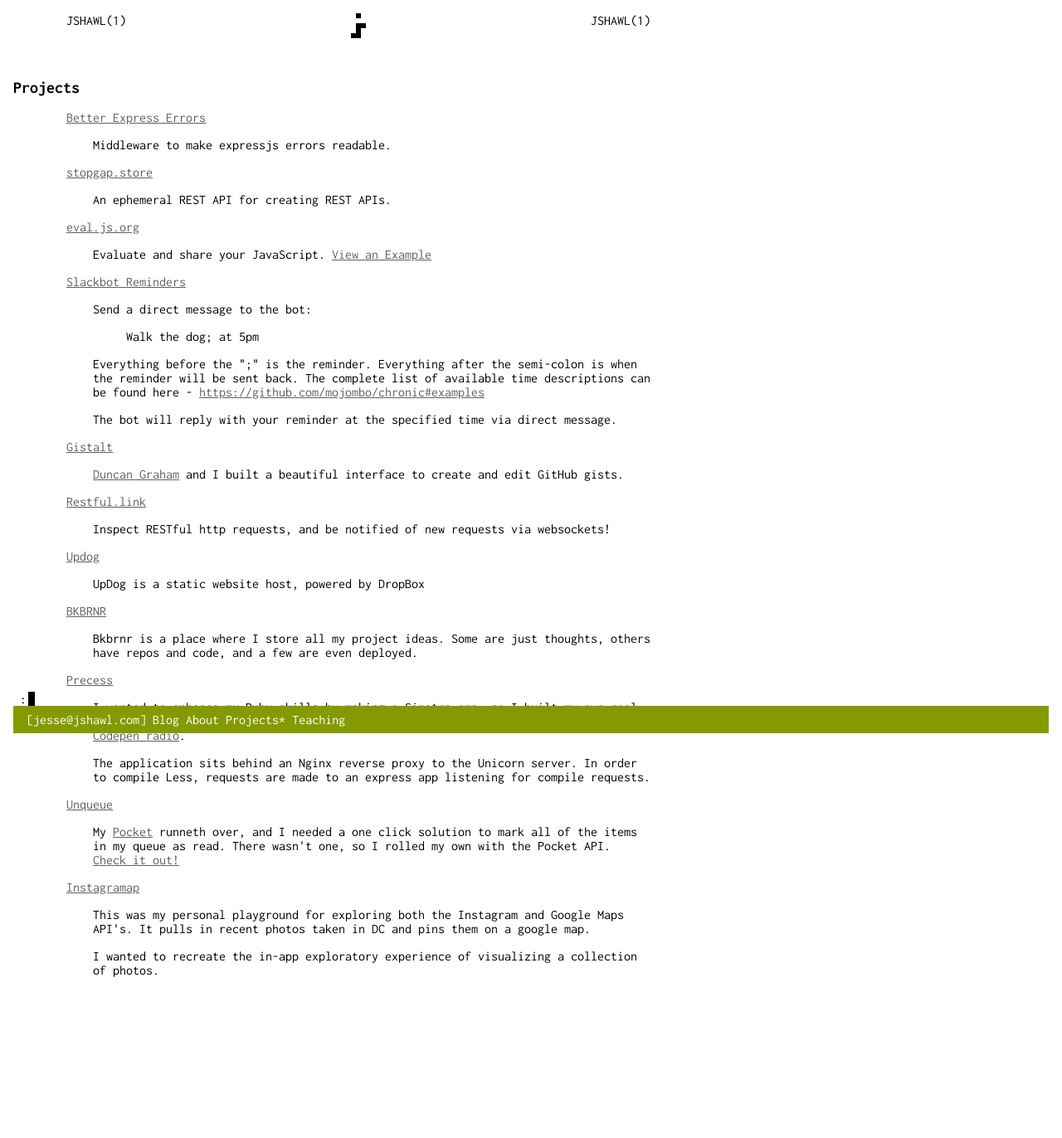
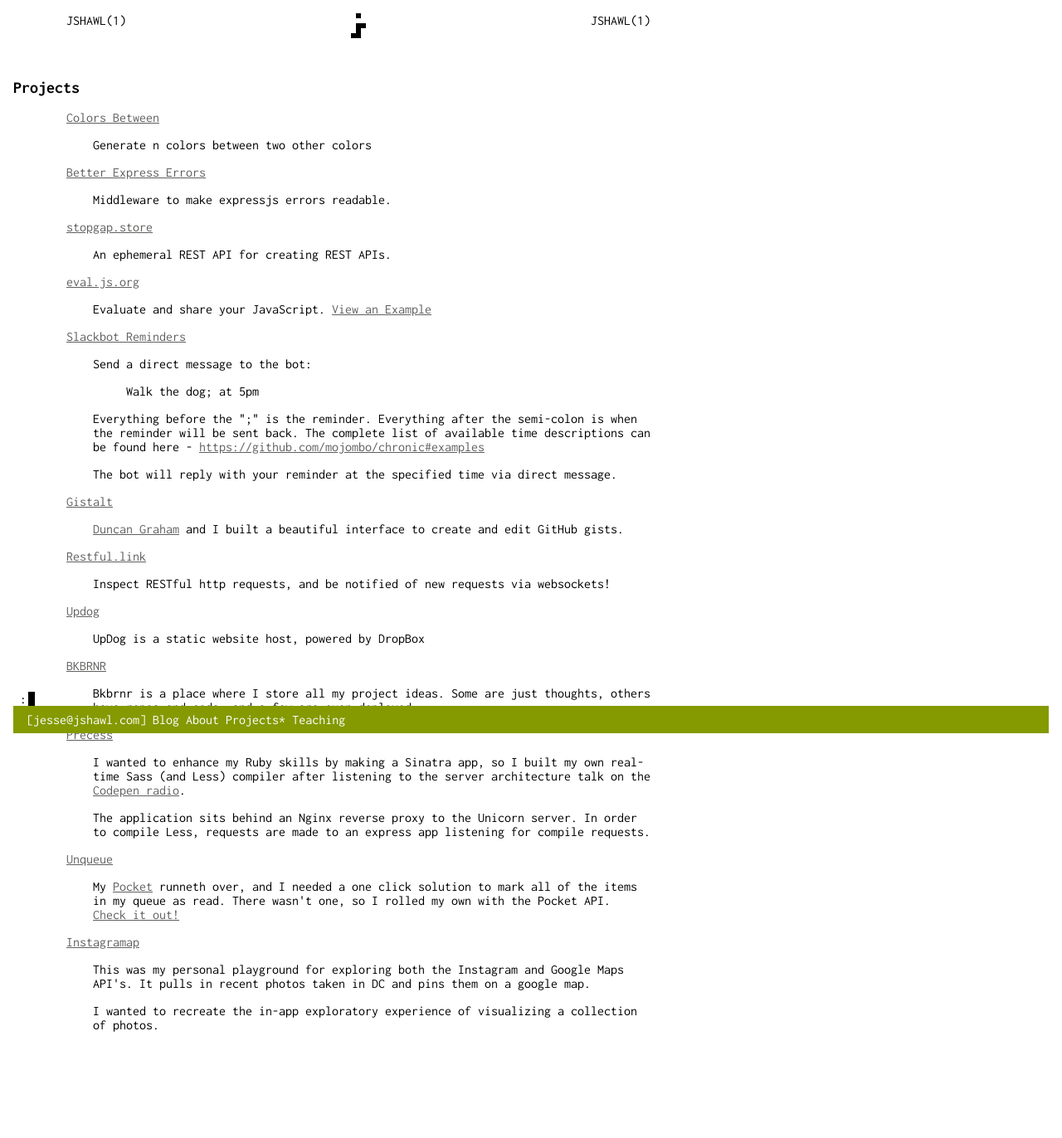
Before and after one commit to jshawl/jesse.sh, a Jekyll site: the page built from _makes-things/index.md, in a window 1280 px wide. Shown: the whole page at 83% size. Built offline with Jekyll 4.4.1, drawn with Linux system fonts in a browser that asks for light colours; comment, search, counter and statistics services are not loaded; before the commit the page ends 1306 px from its top, so only the background shows below that.

Commit message:
add colors between

```diff
--- a/_makes-things/index.md
+++ b/_makes-things/index.md
@@ -3,6 +3,9 @@
 title: Projects
 type: page
 projects:
+  - title: Colors Between
+    description: <p>Generate n colors between two other colors</p>
+    url: "https://jshawl.github.io/colors-between/"
   - title: Better Express Errors
     description: <p>Middleware to make expressjs errors readable.</p>
     url: "https://www.npmjs.com/package/better-express-errors"
```
